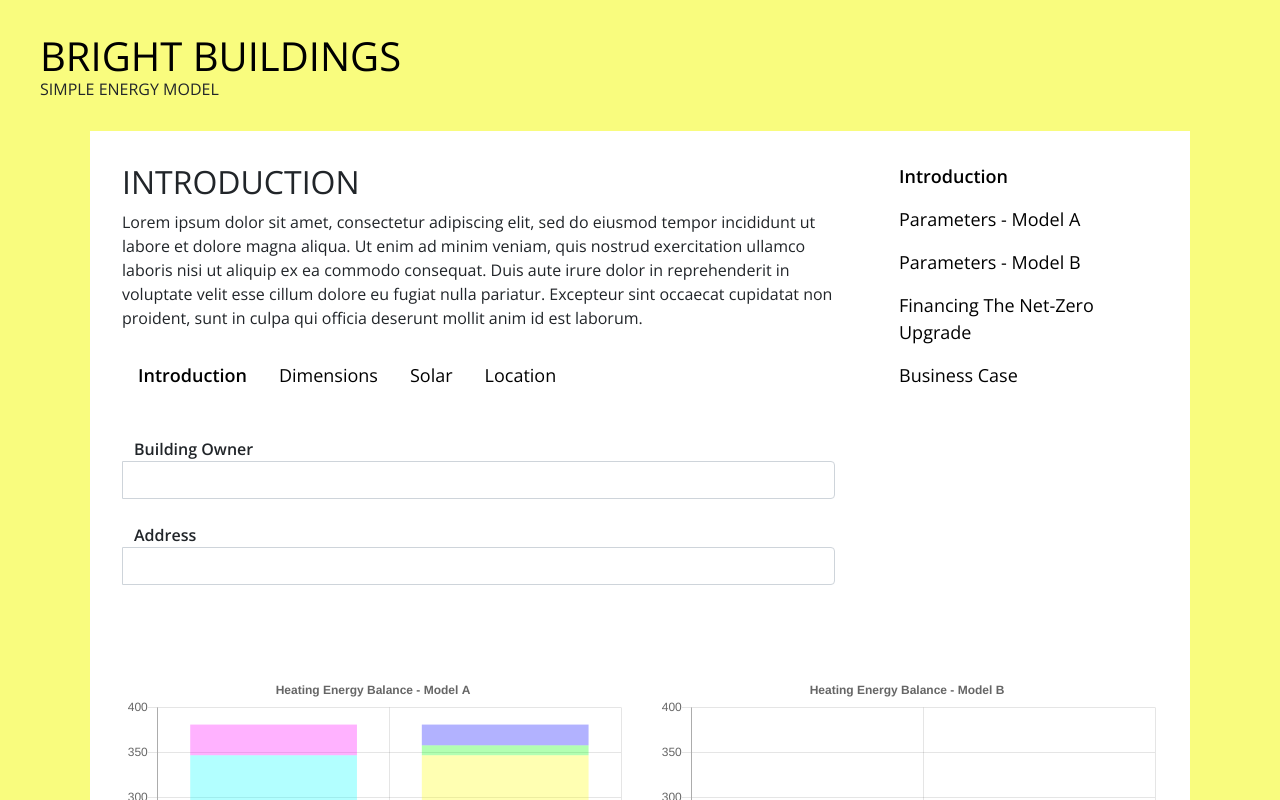
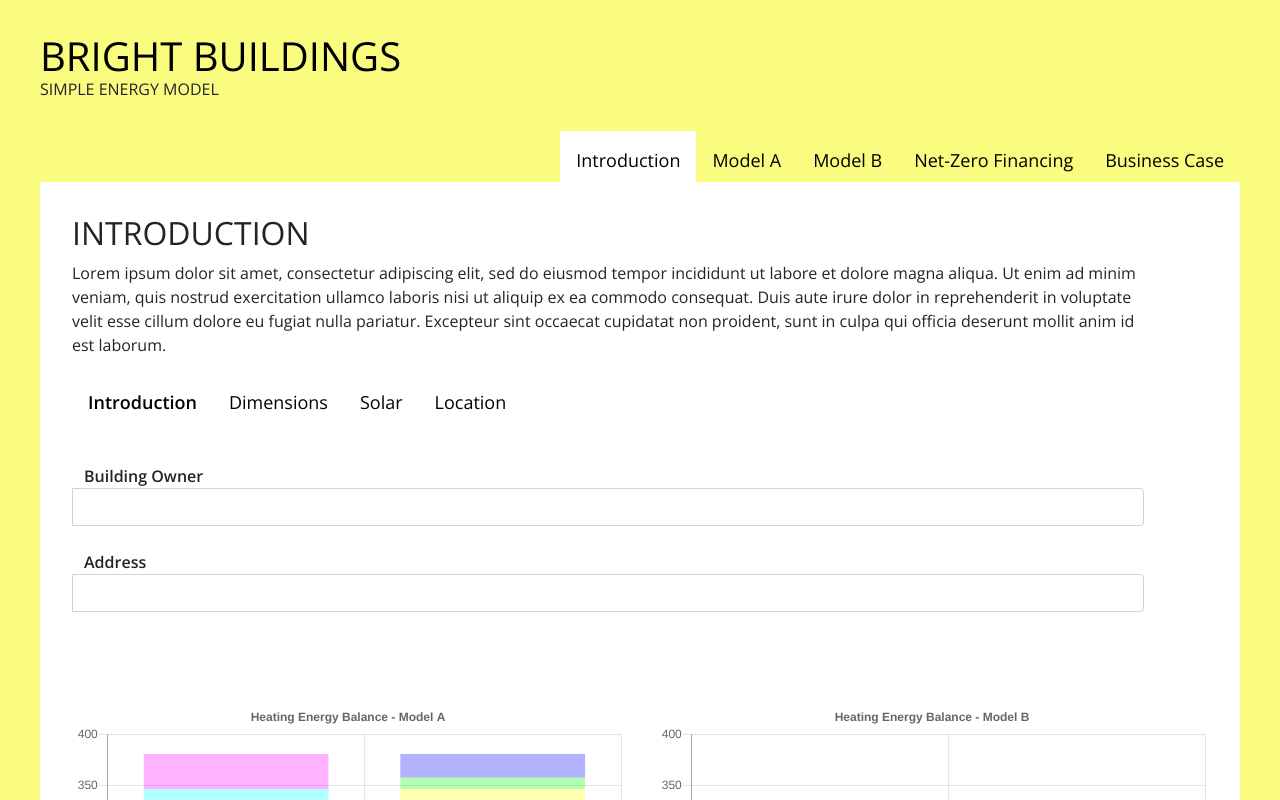
Before and after one commit to brightbuildings/Simple-Energy-Model, a React (Create React App) app: page / in a window 1280 px wide. Shown: the top 800 px of the page. Built offline with nearby package versions, Linux system fonts and the light colour scheme.

Commit message:
Navigation and width

```diff
--- a/src/components/Content/Content.css
+++ b/src/components/Content/Content.css
@@ -2,20 +2,25 @@
   background-color: white;
   padding: 2rem;
   display: flex;
+  flex-wrap: wrap;
   justify-content: space-between;
 }
 
 .Navigation {
-  width: 25%;
+  width: 100%;
+  display: flex;
+  justify-content: flex-end;
 }
 
 .Navigation button {
-  margin-bottom: 1rem;
   text-align: left;
+  padding: 1rem 1rem 0.5rem;
 }
 
-.Navigation button.active {
-  font-weight: bold;
+.Navigation button.active,
+.Navigation button:hover {
+  background-color: white;
+  text-decoration: none;
 }
 
 .subNavigation {
@@ -33,7 +38,7 @@
 }
 
 .Fields {
-  width: 75%;
+  width: 100%;
   padding-right: 4rem;
 }
 
--- a/src/components/Content/Content.js
+++ b/src/components/Content/Content.js
@@ -76,8 +76,8 @@ const formatNavigation = (data, activeSection, setActiveSection, setActiveSubsec
     const [key, value] = navItem;
 
     return (
-      <React.Fragment key={key}>
       <button
+        key={key}
         className={key === activeSection ? "active" : "" }
         onClick={() => {
           setActiveSubsection("");
@@ -86,8 +86,6 @@ const formatNavigation = (data, activeSection, setActiveSection, setActiveSubsec
       >
         {value.label}
       </button>
-        <br />
-      </React.Fragment>
     );
   });
 };
@@ -200,13 +198,13 @@ function Content() {
   const maximumHeatingEnergyBalance = Math.max(output.annualSpaceHeatingA.totalLoss.valueOf(), output.annualSpaceHeatingB.totalLoss.valueOf());
 
   return (
-    <div className="centered-narrow">
+    <div className="centered">
+      <div className="Navigation">
+        {formatNavigation(data, activeSection, setActiveSection, setActiveSubsection)}
+      </div>
       <div className="Content">
         <div className="Fields">
           {formatSections(data, activeSection, activeSubsection, setActiveSubsection, variables, setVariables, output)}
-        </div>
-        <div className="Navigation">
-          {formatNavigation(data, activeSection, setActiveSection, setActiveSubsection)}
         </div>
       </div>
       <div className="DevResults" style={{ padding: "1rem", backgroundColor: "white" }}>
--- a/src/data/input.json
+++ b/src/data/input.json
@@ -182,7 +182,7 @@
     }
   },
   "parametersA": {
-    "label": "Parameters - Model A",
+    "label": "Model A",
     "content": "How is the existing home built?",
     "fields": {
       "build": {
@@ -879,7 +879,7 @@
     }
   },
   "parametersB": {
-    "label": "Parameters - Model B",
+    "label": "Model B",
     "content": "What improvements would you like to consider?",
     "fields": {
       "build": {
@@ -1478,7 +1478,7 @@
     }
   },
   "financing": {
-    "label": "Financing the Net-zero Upgrade",
+    "label": "Net-Zero Financing",
     "content": "Lorem ipsum",
     "navigation": "Financing",
     "fields": {
```
Lines whose indentation alone changed are shown as unchanged.
